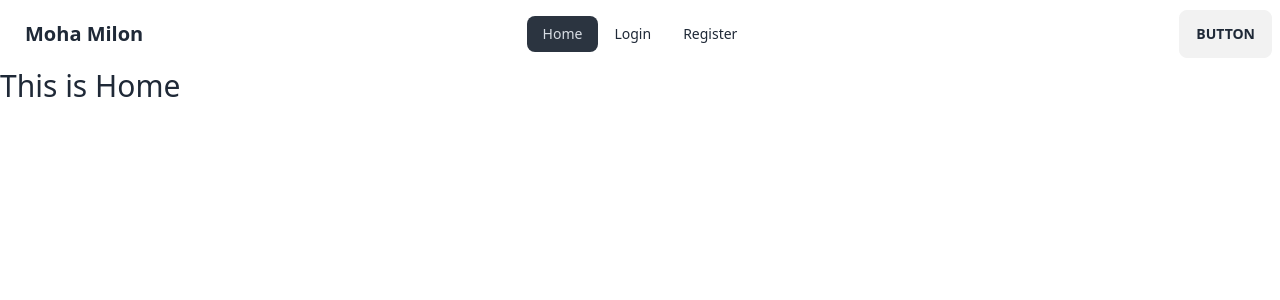
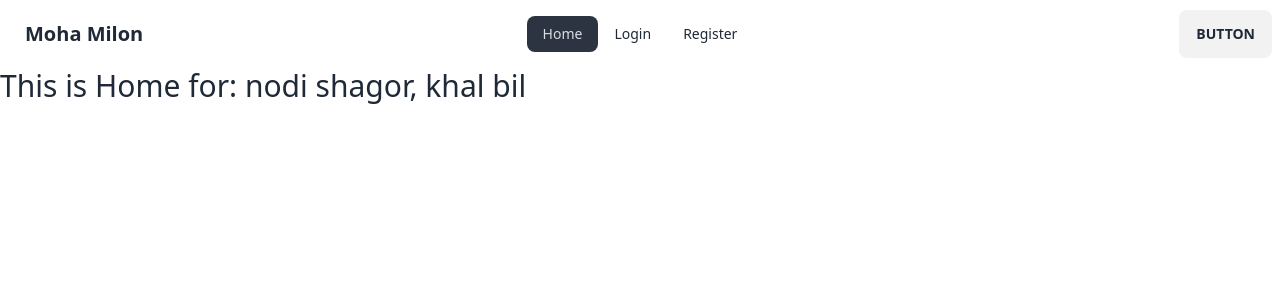
Before and after one commit to rafiul1000/auth-moha-milon, a React (Vite) app: page / in a window 1280 px wide. Shown: the top 300 px of the page. Built offline with nearby package versions, Linux system fonts and the light colour scheme.

Commit message:
Create User Context for shared authentication

```diff
--- a/package.json
+++ b/package.json
@@ -13,6 +13,7 @@
     "firebase": "^10.4.0",
     "localforage": "^1.10.0",
     "match-sorter": "^6.3.1",
+    "prop-types": "^15.8.1",
     "react": "^18.2.0",
     "react-dom": "^18.2.0",
     "react-router-dom": "^6.16.0",
--- a/src/__context_api.js
+++ b/src/__context_api.js
@@ -1,4 +1,6 @@
 /*
-1. create context
-2.
+1. create context (export)
+2. provider
+3. set value
+4. useContext
 */
--- a/src/components/Home.jsx
+++ b/src/components/Home.jsx
@@ -1,7 +1,14 @@
+import { useContext } from "react";
+import { AuthContext } from "../providers/AuthProvider";
+
 const Home = () => {
+
+    const authInfo = useContext(AuthContext);
+    console.log(authInfo)
+
     return (
         <div>
-            <h2 className="text-3xl">This is Home</h2>
+            <h2 className="text-3xl">This is Home for: {authInfo.name}</h2>
         </div>
     );
 };
--- a/src/main.jsx
+++ b/src/main.jsx
@@ -10,6 +10,7 @@ import Root from './components/Root';
 import Home from './components/Home';
 import Login from './components/Login';
 import Register from './components/Register';
+import AuthProvider from './providers/AuthProvider';
 
 const router = createBrowserRouter([
   {
@@ -34,6 +35,8 @@ const router = createBrowserRouter([
 
 ReactDOM.createRoot(document.getElementById('root')).render(
   <React.StrictMode>
+    <AuthProvider>
     <RouterProvider router={router} />
+    </AuthProvider>
   </React.StrictMode>,
 )
--- /dev/null
+++ b/src/providers/AuthProvider.jsx
@@ -0,0 +1,29 @@
+import { createContext } from "react";
+import PropTypes from 'prop-types';
+
+export const AuthContext = createContext(null);
+
+const AuthProvider = ({children}) => {
+    const authInfo = { name: 'nodi shagor, khal bil' }
+    return (
+        <AuthContext.Provider value={authInfo}>
+            {children}
+        </AuthContext.Provider>
+    );
+};
+
+export default AuthProvider;
+
+AuthProvider.propTypes = {
+    children: PropTypes.node
+}
+
+
+
+/*
+1. create context & export it
+2. set provider with value
+3. use the Auth Provider in the main.jsx file
+4. access children in the AuthProvider component as children and use it in the middle of the provider
+
+*/
```
Also changed, not shown: 1 other file (tests, documents, lock files or other folders).
